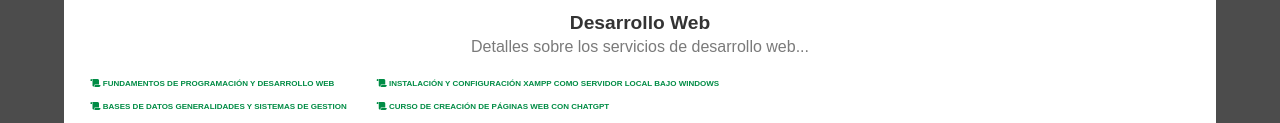
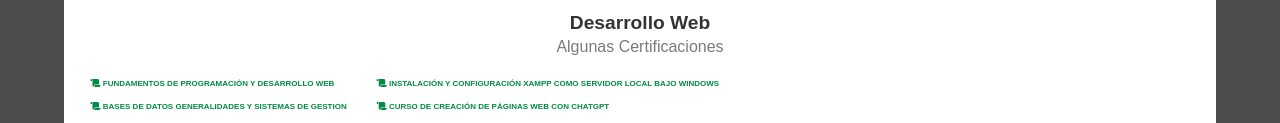
Before and after one commit to cristianmayor/cristianmayor.github.io, a plain HTML site: page index.html in a window 1280 px wide. Both pictures are taken after a click on the link "DESARROLLO WEB". Shown: the part 1380-1503 px from the top of the page. Drawn offline with nearby package versions, Linux system fonts and the light colour scheme.

Commit message:
Actualización 2025

```diff
--- a/index.html
+++ b/index.html
@@ -539,7 +539,7 @@
           <!-- Título del popup de Desarrollo Web -->
 
           <p class="text">
-            Detalles sobre los servicios de desarrollo web...
+            Algunas Certificaciones
           </p>
 
           <!-- Descripción de los detalles del servicio -->
@@ -704,7 +704,7 @@
           <!-- Título del popup de Web Master -->
 
           <p class="text">
-            Detalles sobre los servicios de webmaster...
+            Algunas Certificaciones
           </p>
 
           <!-- Descripción de los detalles del servicio -->
```
